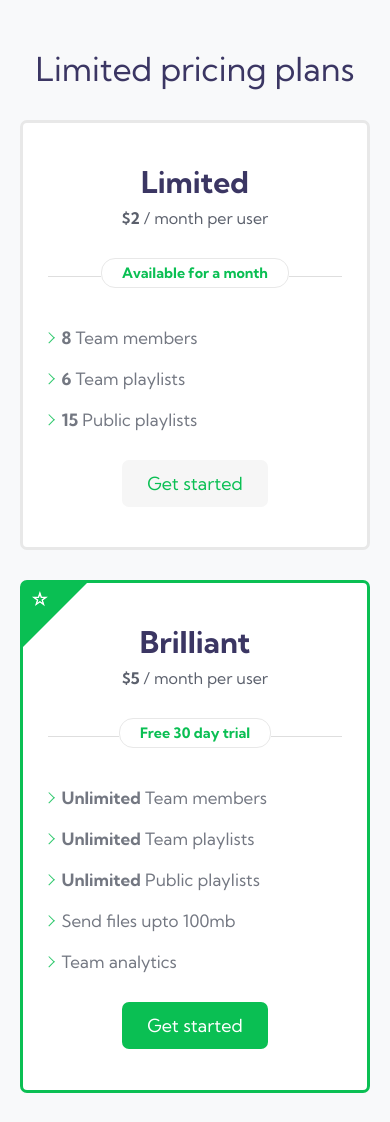
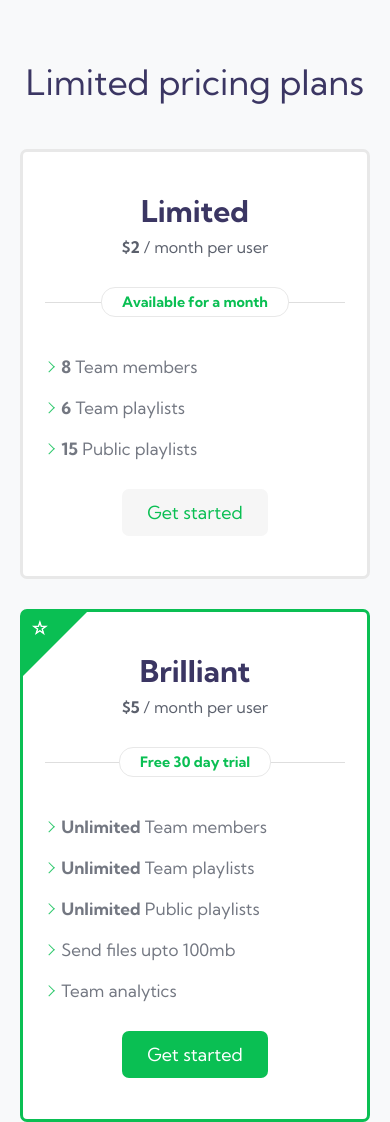
Before and after one commit to bilal-shah-shopx/CSS-Pricing-Plans, a plain HTML site: page index.html in a window 390 px wide. Shown: the top 1122 px of the page. Drawn offline with Linux system fonts and the light colour scheme.

Commit message:
Apply feedback changes

```diff
--- a/index.html
+++ b/index.html
@@ -14,21 +14,30 @@
 
 <body>
     <section class="pricing-plans">
+        <div>
             <h1>Limited pricing plans</h1>
+        </div>
         <div class="container">
             <div class="cards">
                 <div class="card limited">
-                    <div class="title">
+
+                    <div class="top">
+                        <div class="name-price">
+                            <div>
                                 <h2>Limited</h2>
                             </div>
                             <div class="price">
                                 <strong>$2</strong> <span>/ month per user</span>
+                            </div>
                         </div>
                         <div class="rounded-border">
                             <span class="line"></span>
                             <strong>Available for a month</strong>
                             <span class="line"></span>
                         </div>
+                    </div>
+                    <div class="content">
+                        <div>
                             <ul>
                                 <li>
                                     <span class="bullet"></span>
@@ -40,33 +49,39 @@
                                     <span class="bullet"></span>
                                     <span class="list-item">
                                         <strong>6</strong> Team playlists
-
                                     </span>
                                 </li>
                                 <li>
                                     <span class="bullet"></span>
                                     <span class="list-item">
                                         <strong>15</strong> Public playlists
-
                                     </span>
                                 </li>
                             </ul>
-                    <div class="btn">
+                        </div>
+                        <div>
                             <button>Get started</button>
                         </div>
                     </div>
+                </div>
                 <div class="card brilliant">
-                    <div class="title">
+                    <div class="top">
+                        <div class="name-price">
+                            <div>
                                 <h2>Brilliant</h2>
                             </div>
                             <div class="price">
                                 <strong>$5</strong> <span>/ month per user</span>
+                            </div>
                         </div>
                         <div class="rounded-border">
                             <span class="line"></span>
                             <strong>Free 30 day trial</strong>
                             <span class="line"></span>
                         </div>
+                    </div>
+                    <div class="content">
+                        <div>
                             <ul>
                                 <li>
                                     <span class="bullet"></span>
@@ -99,22 +114,30 @@
                                     </span>
                                 </li>
                             </ul>
-                    <div class="brilliant-btn">
+                        </div>
+                        <div>
                             <button>Get started</button>
                         </div>
                     </div>
+                </div>
                 <div class="card basic">
-                    <div class="title">
+                    <div class="top">
+                        <div class="name-price">
+                            <div>
                                 <h2>Basic</h2>
                             </div>
                             <div class="price">
                                 <strong>$0</strong> <span>/ month per user</span>
+                            </div>
                         </div>
                         <div class="rounded-border">
                             <span class="line"></span>
                             <strong>Totally free</strong>
                             <span class="line"></span>
                         </div>
+                    </div>
+                    <div class="content">
+                        <div>
                             <ul>
                                 <li>
                                     <span class="bullet"></span>
@@ -135,8 +158,10 @@
                                     </span>
                                 </li>
                             </ul>
-                    <div class="btn">
+                        </div>
+                        <div>
                             <button>Get started</button>
+                        </div>
                     </div>
                 </div>
             </div>
--- a/style.css
+++ b/style.css
@@ -1,60 +1,63 @@
+
+@font-face {
+    font-family: custom-font;
+    src: url(fonts/Kumbh_Sans/KumbhSans-VariableFont_YOPQ\,wght.ttf);
+}
+
 * {
     box-sizing: border-box;
-    font-family: "Kumbh Sans", sans-serif;
+    font-family: custom-font;
+    margin: 0;
+    padding: 0;
 }
 
 body {
     background-color: #F8F9FA;
-    margin: 0;
 }
 
-h1 {
+.pricing-plans h1 {
     text-align: center;
-    margin: 0;
     font-size: 40px;
     font-weight: 400;
     color: #3b3663;
 }
 
-h2 {
-    margin: 0 0 7px;
+.card h2 {
     font-size: 30px;
     color: #3b3663;
 }
 
-p {
-    margin: 0;
+.footer-text p {
     font-size: 18px;
     line-height: 28px;
     color: rgba(22, 28, 45, 0.7);
     opacity: 0.8;
 }
 
-a {
+.footer-text a {
     text-decoration: none;
     color: #3b3663;
 }
 
-a:hover {
+.footer-text a:hover {
     color: #0ABF53
 }
 
-ul {
-    margin: 20px 0 20px -3px;
-    padding: 0;
+.card ul {
+    display: flex;
+    flex-direction: column;
+    gap: 20px;
     text-align: left;
 }
 
-li {
+.card li {
+    display: flex;
+    align-items: center;
+    gap: 8.7px;
     list-style: none;
-    margin-bottom: 20px;
     font-size: 17px;
     color: rgba(22, 28, 45, 0.7);
     opacity: 0.85;
-}
-
-li .list-item {
-    margin-left: 0.7px;
 }
 
 .pricing-plans {
@@ -62,6 +65,7 @@ li .list-item {
     padding: 40px;
     display: grid;
     grid-template-rows: 1fr auto 1fr;
+    row-gap: 40px;
     justify-content: center;
     align-items: center;
     color: #585858;
@@ -69,23 +73,22 @@ li .list-item {
 
 .container {
     width: 100%;
-    padding: 0px 15px;
     margin: auto;
 }
 
 .cards {
     max-width: 1000px;
-    margin: 40px auto;
+    margin: auto;
     display: flex;
     justify-content: center;
     align-items: center;
+    gap: 20px;
 }
 
 .card {
-    width: 350px;
+    width: 313px;
     height: 430px;
-    margin: 0 10px;
-    padding: 40px 25px;
+    padding: 40px 22px;
     background: white;
     border: 3px solid #e8e8e8;
     border-radius: 7px;
@@ -98,7 +101,7 @@ li .list-item {
     transform: translateY(-20px);
 }
 
-.brilliant {
+.cards .brilliant {
     height: 512.5px;
     border-color: #0ABF53;
     position: relative;
@@ -124,68 +127,80 @@ li .list-item {
     -webkit-text-stroke-width: 0.8px;
 }
 
-.rounded-border {
-    margin: 30px 0 39px;
+.card .top{
+    display: flex;
+    flex-direction: column;
+    gap: 30px;
+}
+
+.card .name-price{
+    display: flex;
+    flex-direction: column;
+    gap: 7px;
+}
+
+.card .rounded-border {
+    margin-bottom: 39px;
     display: flex;
     align-items: center;
 }
 
-.rounded-border strong {
-    padding: 5px 19.61px;
+.card .rounded-border strong {
     font-size: 14.4px;
+    padding: 5px 19.9px;
     color: #0ABF53;
     border: 1px solid #E8E8E8;
     border-radius: 14px;
     white-space: nowrap;
 }
 
-.rounded-border .line {
+.card .rounded-border .line {
     flex: 1;
     height: 1px;
-    margin-top: 6.5px;
     background: #dedede;
 }
 
-.price {
-    margin: 7px 0 10px;
+.card .price {
     color: rgba(22, 28, 45, 0.7);
 }
 
-.bullet {
+.card li .bullet {
     display: inline-block;
     width: 0.45em;
     height: 0.45em;
-    margin: 0 4px 2px 0;
     border-right: 1.9px solid #0ABF53;
     border-bottom: 1.9px solid #0ABF53;
     transform: rotate(-45deg);
 }
 
-.btn,
-.brilliant-btn {
-    margin: 30px 0 15px;
+
+.card .content{
+    display: flex;
+    flex-direction: column;
+    gap: 30px
 }
 
-.btn button,
-.brilliant-btn button {
-    padding: 12px 25px;
+.card button {
+    display: inline-flex;
+    align-items: center;
+    justify-content: center;
+    width: 146px;
+    height: 46.5px;
     border-radius: 7px;
     border: none;
     font-size: 18px;
     cursor: pointer;
+    background-color: #F6F6F6;
+    color: #0ABF53;
+    white-space: nowrap;
 }
 
-.btn button {
-    background-color: #F6F6F6;
-    color: #0ABF53;
-}
-
-.btn button:hover {
+.brilliant button {
     background-color: #0ABF53;
     color: white;
 }
 
-.brilliant-btn button {
+.card button:hover {
     background-color: #0ABF53;
     color: white;
 }
@@ -195,6 +210,9 @@ li .list-item {
 }
 
 @media (max-width: 991px) {
+     .card{
+        width: 350px;
+    }
     .cards {
         display: grid;
         grid-template-columns: repeat(2, 1fr);
@@ -202,59 +220,94 @@ li .list-item {
 }
 
 @media (max-width: 736px) {
+     .card{
+        width: 350px;
+    }
+
     .cards {
         display: flex;
         flex-direction: column;
-    }
-
-    .brilliant {
-        margin: 30px 0;
+        gap: 30px;
     }
 }
 
 @media (max-width: 480px) {
-    h1 {
-        font-size: 33px;
+    .pricing-plans {
+        padding: 40px 0px;
+        gap: 25px
     }
 
-    .cards {
-        margin: 24px auto;
+    .card{
+        width: 350px;
     }
 
-    p {
-        max-width: 90%;
+    .pricing-plans h1 {
+        font-size: 35px;
+    }
+
+    .footer-text p{
+        max-width: 80%;
         margin: auto;
     }
 }
 
 @media (max-width: 384px) {
+    .pricing-plans {
+        padding: 30px 15px;
+        gap: 25px
+    }
 
-    .card {
+    .pricing-plans h1 {
+        font-size: 35px;
+    }
+
+    .card h2 {
+        font-size: 25px;
+    }
+
+    .card{
+        height: 424px;
+    }
+
+    .cards .brilliant{
+        height: 506.5px;
+    }
+
+    .cards .card {
         width: 100%;
     }
 
-    .pricing-plans {
-        padding: 28px 0;
-    }
-
-    .title {
-        font-size: 24px;
-    }
-
-    p {
-        max-width: 90%;
+    .footer-text p{
+        max-width: 95%;
         margin: auto;
     }
 }
 
 @media (max-width: 375px) {
-    h1 {
+    .pricing-plans {
+        padding: 30px 15px;
+        gap: 25px
+    }
+
+    .pricing-plans h1 {
         font-size: 30px;
     }
 
-    p {
+    .card h2 {
+        font-size: 25px;
+    }
+
+    .card{
+        height: 424px;
+    }
+
+    .cards .brilliant{
+        height: 506.5px;
+    }
+
+    .footer-text p{
         font-size: 17px;
-        max-width: 90%;
+        max-width: 95%;
         margin: auto;
     }
 }
```
Also changed, not shown: fonts/Kumbh_Sans/KumbhSans-VariableFont_YOPQ,wght.ttf (added), fonts/Kumbh_Sans/OFL.txt (added), fonts/Kumbh_Sans/README.txt (added), 2 other files. Lines whose indentation alone changed are shown as unchanged.
